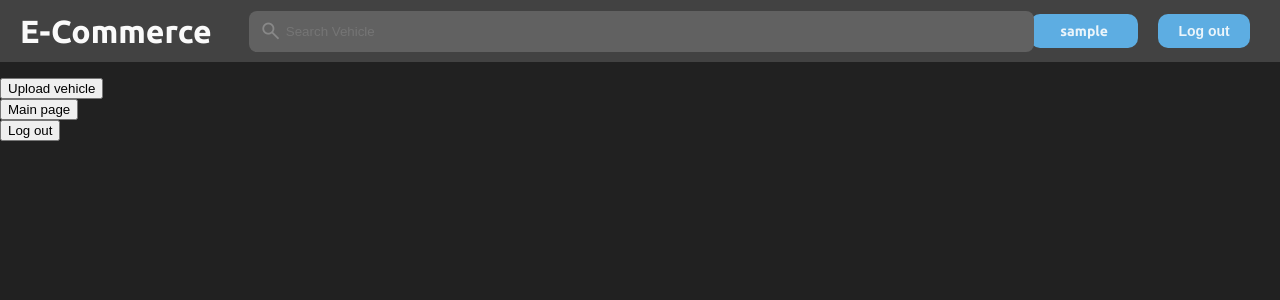
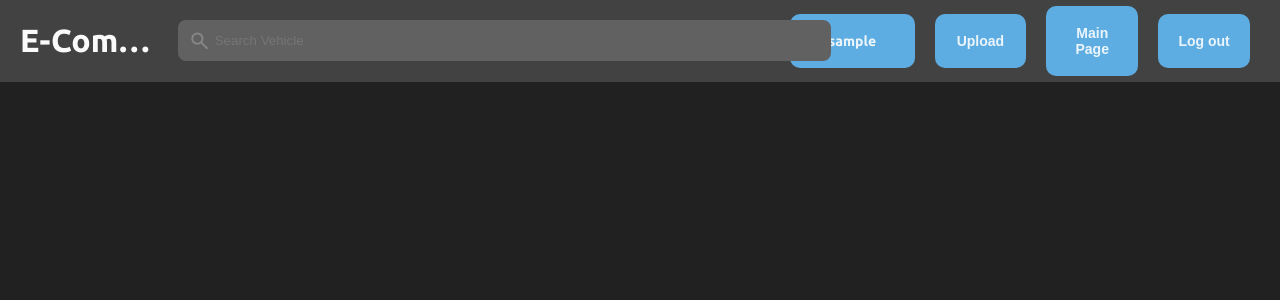
Before and after one commit to DeanWinchester01/ecommerceProject, a Flask app: template templates/userpage.html in a window 1280 px wide. Shown: the top 300 px of the page. Run offline with Flask 3, Linux system fonts and the light colour scheme; the template is opened without the code that fills it: most values are stand-ins (such as "Sample title", 1, 10 or a date in 2020).

Commit message:
Fixed sidemenu buttons in the header

```diff
--- a/templates/userpage.html
+++ b/templates/userpage.html
@@ -32,30 +32,16 @@
             <input id="searchbar" type="text" placeholder="Search Vehicle"></input>
         </div>
 
-        <!-- Menu on the right -->
         <div class="header-right">
-            <p class="header-right-buttons" id="welcome">{{ username }}</p>
-            <button class="header-right-buttons" id="Logout" value="/logout">Log out</button>
+            <p class="header-right-buttons sidemenu" id="welcome">{{ username }}</p>
+            <button class="header-right-buttons sidemenu" id="upload" value="/upload">Upload</button>
+            <button class="header-right-buttons sidemenu" id="mainPage" value="/page">Main Page</button>
+            <button class="header-right-buttons side" id="Logout" value="/logout">Log out</button>
         </div>
     </div>
 
     <div id="layout" class="layout">
         <!--{{ items | safe }}-->
-    </div>
-
-    <div id = "sidemenu">
-        <div id = "sideoptionstyle">
-            <p class = "sidemenu" id = "welcome"></p>
-            <form action="/upload" method="post">
-                <button class = "sidemenu" id = "upload">Upload vehicle</button>
-            </form>
-            <form action="/page" method="post">
-                <button class = "sidemenu" id = "mainPage">Main page</button>
-            </form>
-            <form action="/logout" method="post">
-                <button class = "sidemenu" id = "Logout">Log out</button>
-            </form>
-        </div>
     </div>
 
     <div class = "itemview" id = "itemview">
@@ -88,7 +74,6 @@
                 </button>
             </div>
 
-
             <button id = "update" type="submit">
                 Update vehicle
             </button>
```
Also changed, not shown: templates/page.html (+4 -5 lines).
